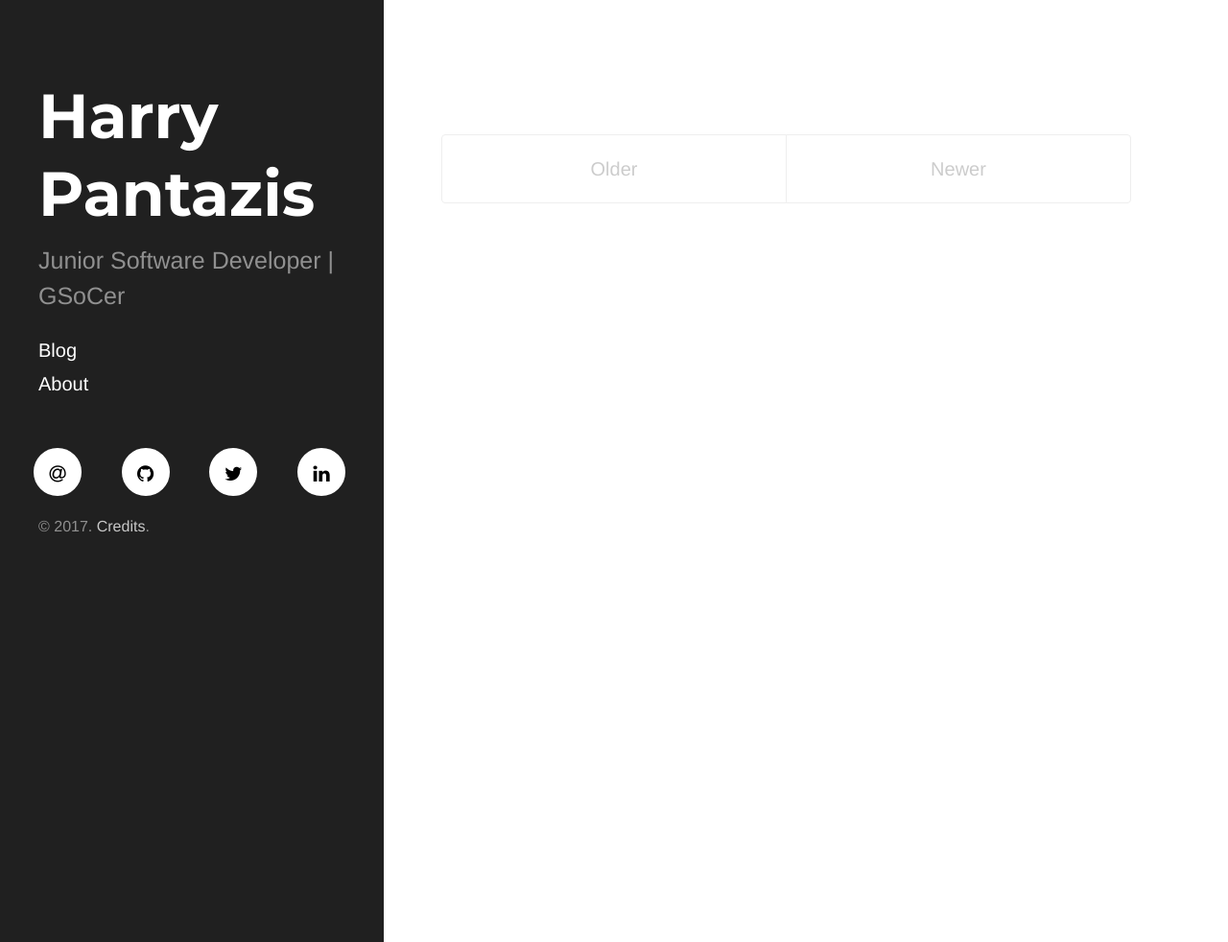
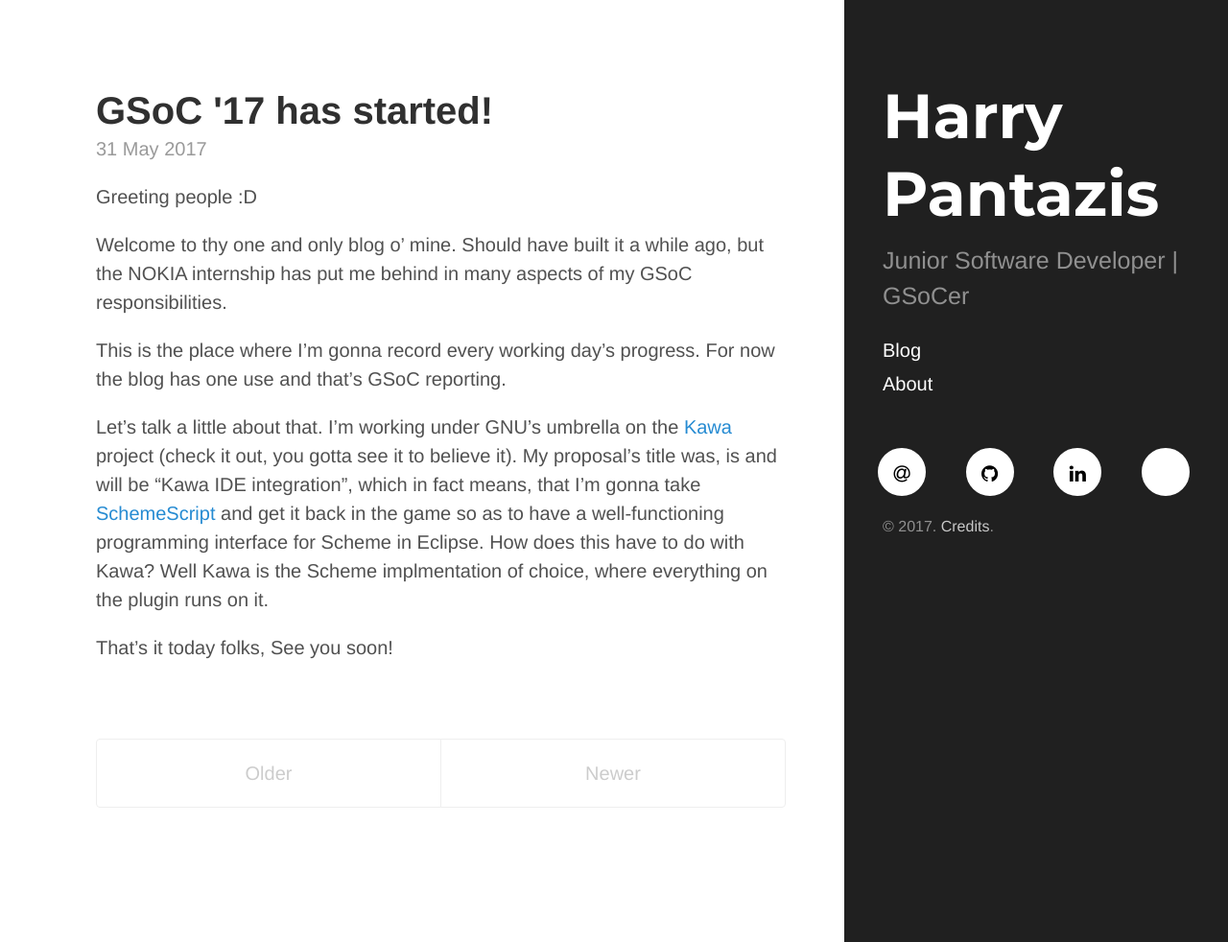
Before and after one commit to An0u/luserx0.github.io, a Jekyll site: the page built from index.html, in a window 1280 px wide and 982 px high. Shown: the whole window at 96% size. Built offline with Jekyll 4.4.1, drawn with Linux system fonts in a browser that asks for light colours; nearby versions of some CDN libraries; the list of posts is cut into pages by our own code.

Commit message:
Set up finals and wrote my first blog entry

```diff
--- a/_config.yml
+++ b/_config.yml
@@ -15,7 +15,8 @@
   url:            'luserx0.github.io'
   email:          'luserx0@gmail.com'
   github:         'https://github.com/luserx0'
-  linkedin:       ''
+  linkedin:       'https://www.linkedin.com/in/harry-pantazis-46b7b3126/'
+  stackoverflow:  'https://stackoverflow.com/users/7626096/harry-pantazis'
 
 
 paginate:         3
--- a/_includes/sidebar.html
+++ b/_includes/sidebar.html
@@ -47,18 +47,18 @@
             </a>
         </li>
         <li>
-            <a href="{{ site.author.github }}" target="_blank" class="btn-social btn-outline" title="serafeimgr on GitHub">
+            <a href="{{ site.author.github }}" target="_blank" class="btn-social btn-outline" title="luserx0 on GitHub">
                 <i class="fa fa-fw fa-github"></i>
             </a>
         </li>
         <li>
-            <a href="{{ site.author.twitter }}" target="_blank" class="btn-social btn-outline" title="Twitter">
-                <i class="fa fa-fw fa-twitter"></i>
+            <a href="{{ site.author.linkedin }}" target="_blank" class="btn-social btn-outline" title="LinkedIn">
+                <i class="fa fa-fw fa-linkedin"></i>
             </a>
         </li>
         <li>
-            <a href="{{ site.author.linkedin}}" target="_blank" class="btn-social btn-outline" title="LinkedIn">
-                <i class="fa fa-fw fa-linkedin"></i>
+            <a href="{{ site.author.stackoverflow}}" target="_blank" class="btn-social btn-outline" title="StackOverflow">
+                <i class="fa fa-fw fa-stackoverflow"></i>
             </a>
         </li>
 
--- a/_layouts/default.html
+++ b/_layouts/default.html
@@ -3,7 +3,7 @@
 
   {% include head.html %}
 
-  <body>
+  <body class="layout-reverse">
 
     {% include sidebar.html %}
 
--- /dev/null
+++ b/_posts/2017-05-31-GSoC-17-has-started.md
@@ -0,0 +1,28 @@
+---
+layout: post
+title:  "GSoC '17 has started!"
+date:   2017-05-31
+---
+
+Greeting people :D
+
+Welcome to thy one and only blog o' mine. Should have built it a while ago, but
+the NOKIA internship has put me behind in many aspects of my GSoC responsibilities.
+
+This is the place where I'm gonna record every working day's progress. For now
+the blog has one use and that's GSoC reporting.
+
+Let's talk a little about that.
+I'm working under GNU's umbrella on the
+[Kawa](https://www.gnu.org/software/kawa/index.html) project (check it out, you
+gotta see it to believe it). My proposal's title was, is and will be "Kawa IDE
+integration", which in fact means, that I'm gonna take
+[SchemeScript](https://github.com/schemeway/SchemeScript) and get it back in
+the game so as to have a well-functioning programming interface for Scheme in
+Eclipse.
+How does this have to do with Kawa? Well Kawa is the Scheme implmentation of
+choice, where everything on the plugin runs on it.
+
+
+That's it today folks,
+See you soon!
--- a/about.md
+++ b/about.md
@@ -9,4 +9,5 @@
 Occupied with GSoC '17 for this summer.
 That's also the purpose of this blog :)
 
+lusers of the world unite
 RTFM
```
Also changed, not shown: credits.md (+1 -0 lines).
